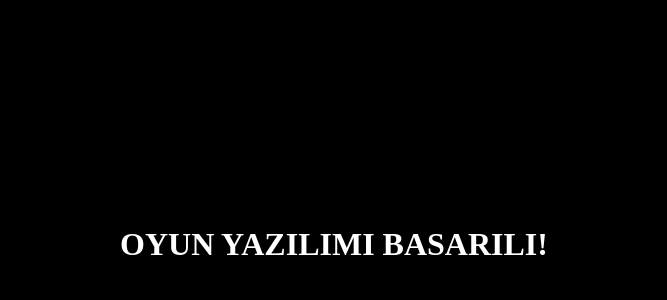
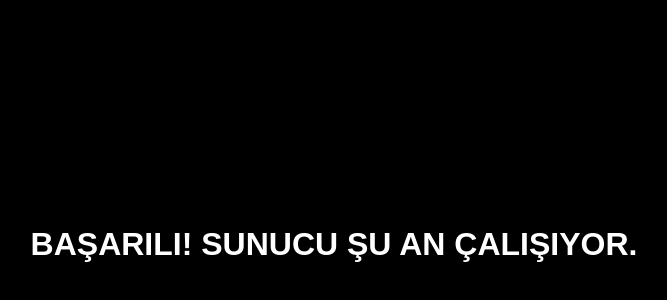
Before and after one commit to barisgzlx/baro41, a website: page index.html in a window 1280 px wide. Shown: the part 164-464 px from the top of the page, without its empty margins (306-973 px from the left). Drawn offline with Linux system fonts and the light colour scheme.

Commit message:
Update index.html

```diff
--- a/index.html
+++ b/index.html
@@ -1,9 +1,9 @@
 <!DOCTYPE html>
 <html>
 <head>
-    <title>Sifirdan Oyun</title>
+    <title>Sifirdan Basliyoruz</title>
 </head>
-<body style="background: black; color: white; display: flex; justify-content: center; align-items: center; height: 100vh;">
-    <h1>OYUN YAZILIMI BASARILI!</h1>
+<body style="background: black; color: white; display: flex; justify-content: center; align-items: center; height: 100vh; font-family: Arial;">
+    <h1>BAŞARILI! SUNUCU ŞU AN ÇALIŞIYOR.</h1>
 </body>
 </html>
```
